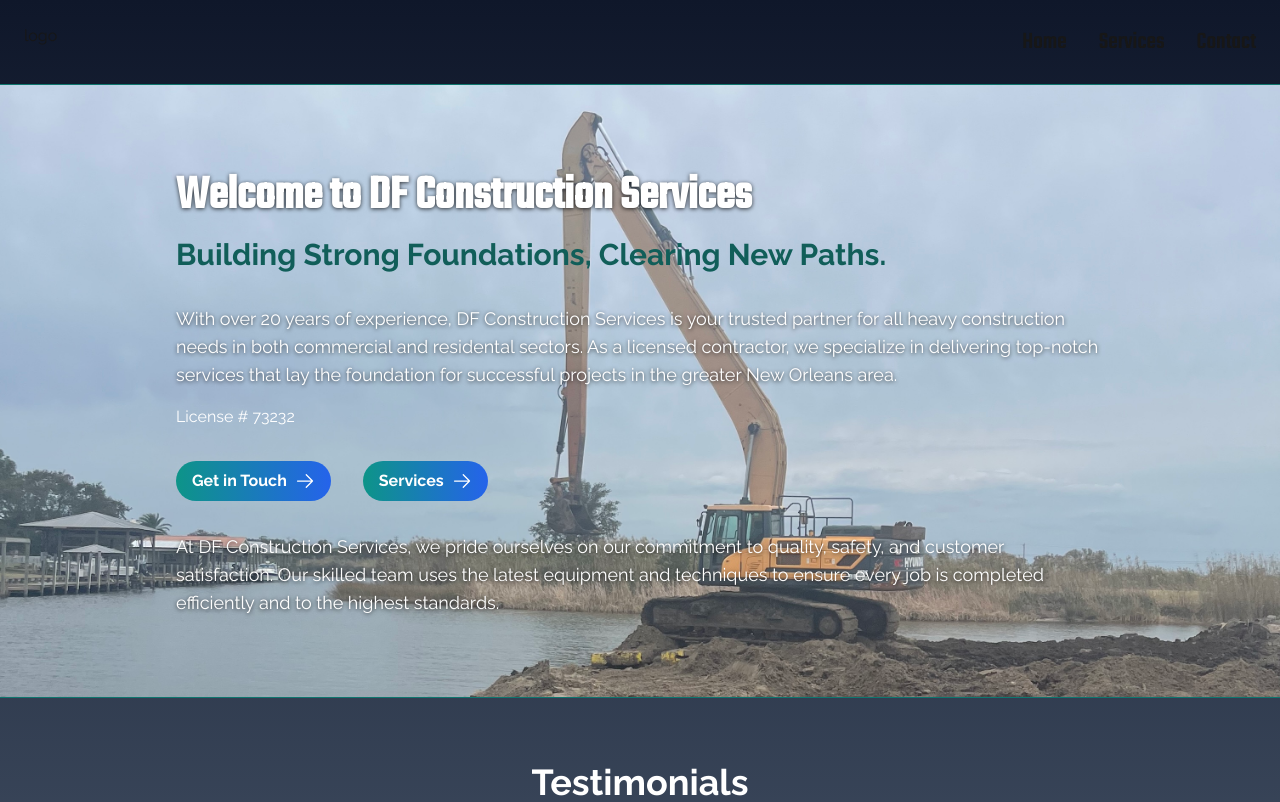
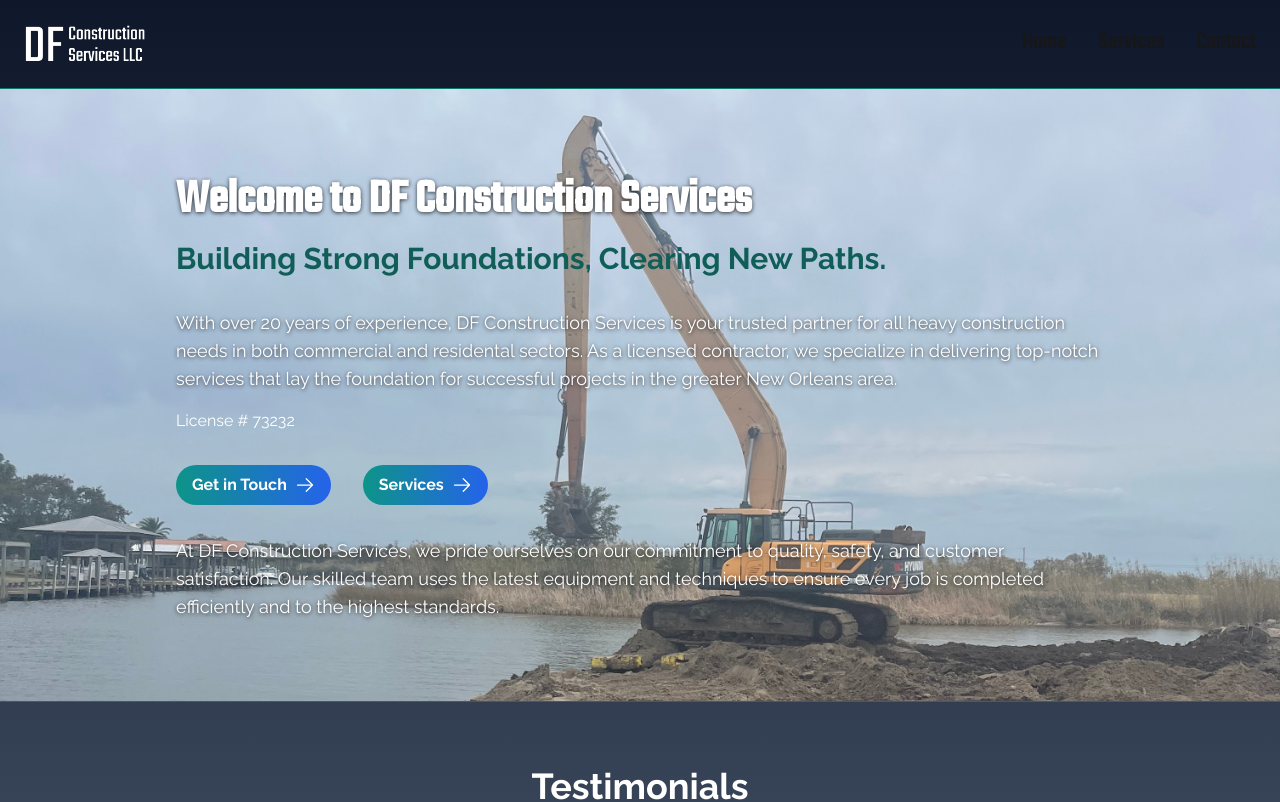
Before and after one commit to michelle-currier/df-construction, a Next.js app: page / in a window 1280 px wide. Shown: the top 802 px of the page. Built offline with nearby package versions, Linux system fonts and the light colour scheme.

Commit message:
updates to the logo

```diff
--- a/src/components/Navbar.tsx
+++ b/src/components/Navbar.tsx
@@ -1,11 +1,19 @@
 // import Link from "next/link";
 import { TransitionLink } from "@/components/utils/TransitionLink";
 import { teko } from "@/app/utils/fonts";
+import Image from "next/image";
 
+import logo from "./../images/df-logo-white.png";
 export default function Navbar() {
   return (
     <div className="flex mx-auto justify-between max-w-7xl w-full">
-      <div className="p-6">logo</div>
+      <div className="p-6">
+        <Image
+          src={logo}
+          alt="DF Construction Services logo"
+          className="w-full h-10 object-cover"
+        />
+      </div>
       <nav className="flex justify-end">
         <ul className={` ${teko} flex space-x-8 m-6`}>
           <li>
```
Also changed, not shown: src/images/df-logo-white.png (added).
